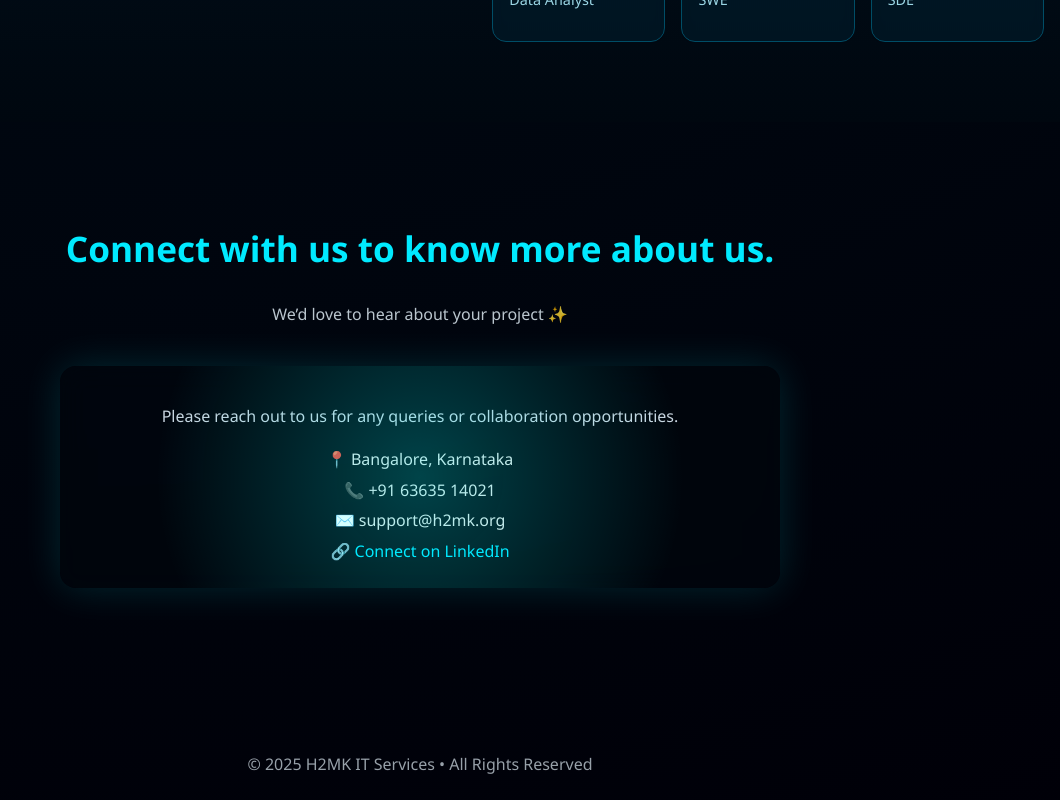
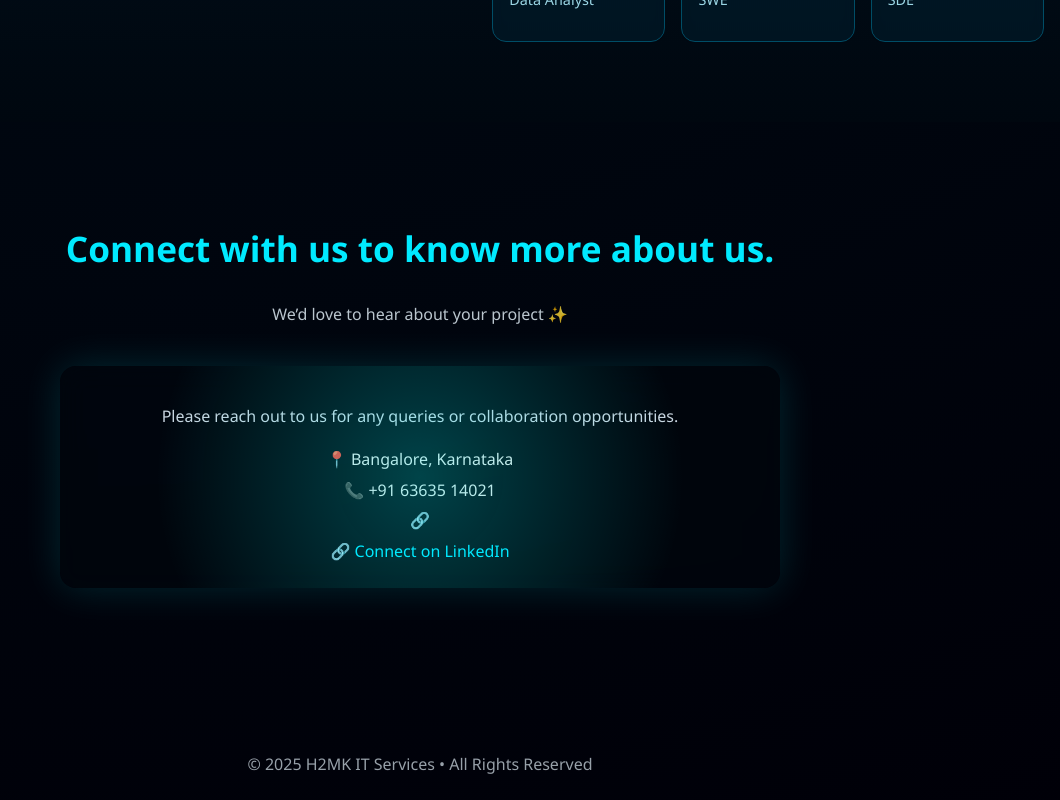
Before and after one commit to yoganandini24/h2mk, a plain HTML site: page index.html in a window 1280 px wide. Shown: the part 2457-3257 px from the top of the page, without its empty margins (220-1280 px from the left). Drawn offline with Linux system fonts and the light colour scheme.

Commit message:
Update index.html

```diff
--- a/index.html
+++ b/index.html
@@ -191,7 +191,7 @@
         <ul class="contact-details">
             <li>📍 Bangalore, Karnataka</li>
             <li>📞 +91 63635 14021</li>
-            <li>✉️ support@h2mk.org </li>
+            <li>🔗 <a href="support@h2mk.org" target="_blank"></a></li>
             <li>🔗 <a href="https://www.linkedin.com/company/h2mk-it-services/" target="_blank">Connect on LinkedIn</a></li>
         </ul>
     </div>
```
